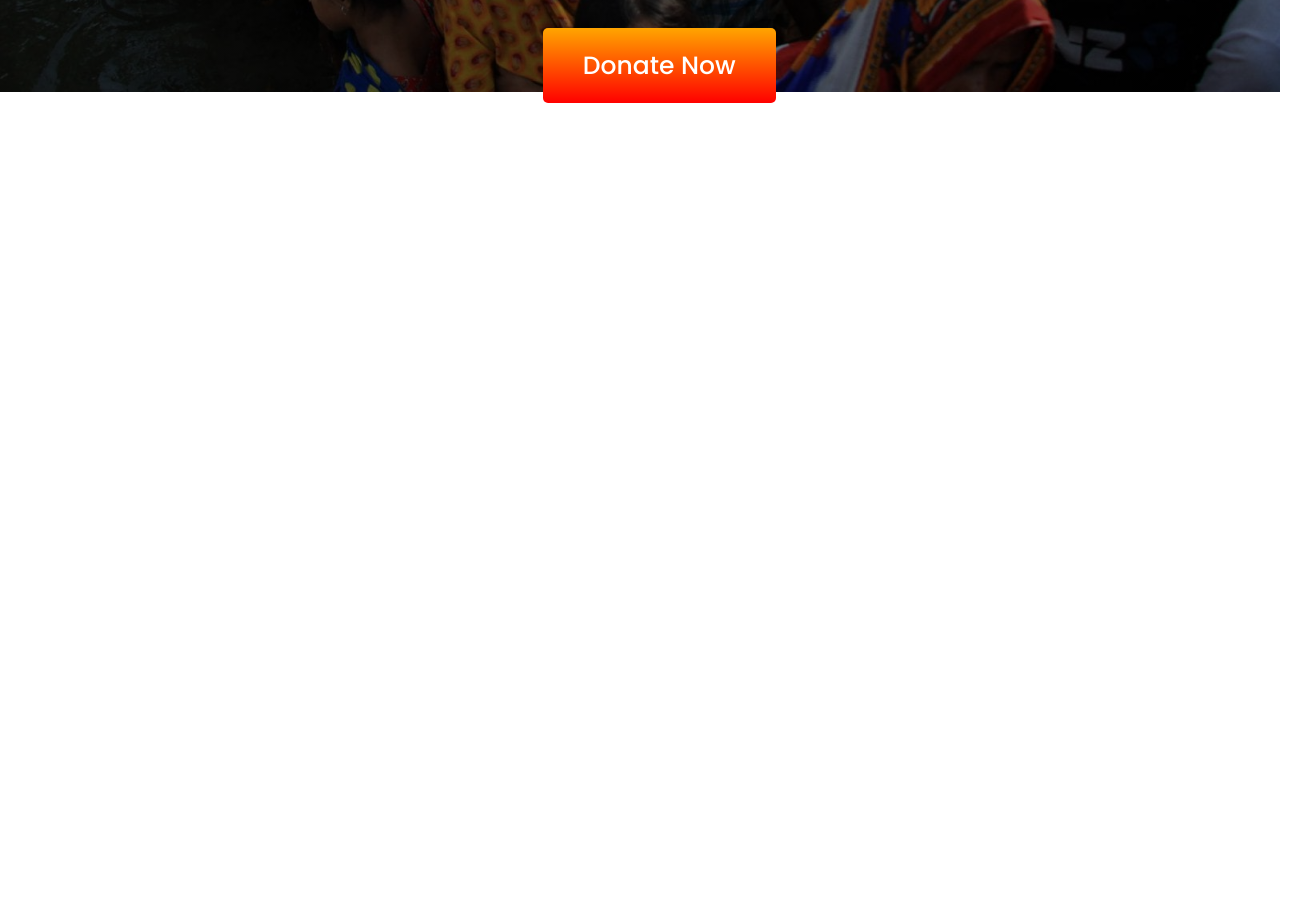
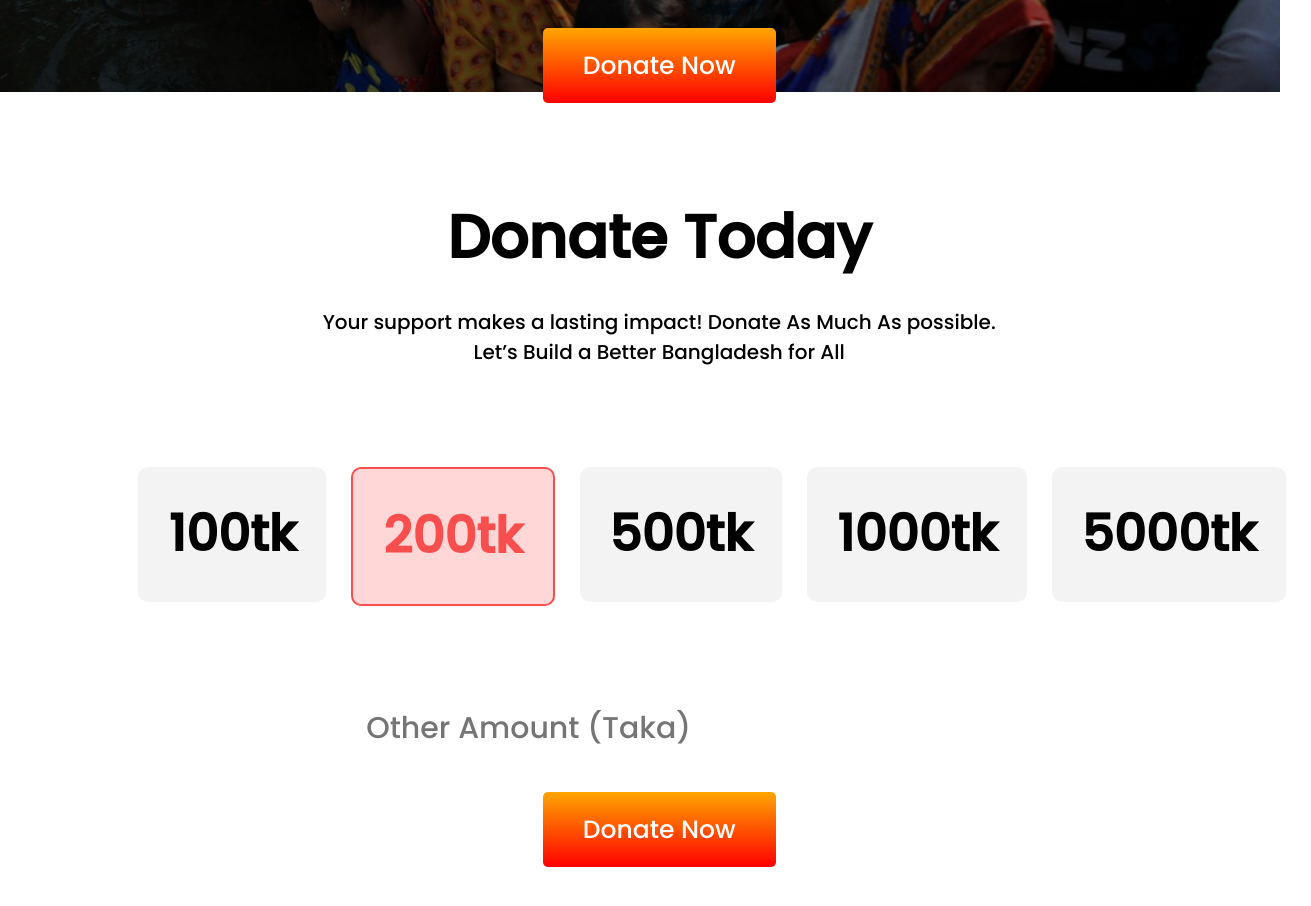
Before and after one commit to Parvez765/assignment-1, a plain HTML site: page index.html in a window 1280 px wide. Shown: the part 708-1614 px from the top of the page, 1311 px wide, since content can reach past the window. Before the commit the page ends 1093 px from the top, so only its background shows below. Drawn offline with Linux system fonts and the light colour scheme.

Commit message:
donation section done

```diff
--- a/index.html
+++ b/index.html
@@ -11,15 +11,46 @@
     <link rel="stylesheet" href="style.css">
 </head>
 <body>
-
-
-    <div class="header-section">
+   <section class="header-section">
         <div class="header-maincontent">
-            <h1>Let’s Help Those Who Are <br>More In Need</h1>
-            <p>We are a non-profit organization registered under the Bangladesh Department <br> of Social Services.It helps the poor community of Bangladesh <br>and performs various social activities.</p>
+            <h1 class="heading">Let’s Help Those Who Are <br>More In Need</h1>
+            <p class="paragraph">We are a non-profit organization registered under the Bangladesh Department <br> of Social Services.It helps the poor community of Bangladesh <br>and performs various social activities.</p>
             <a href="" class="btn">Donate Now</a>
         </div>
-    </div>
+    </Section>
 
+   <Section class="donation-section">
+        <div>
+            <h1 id ="donation-heading" class="heading">Donate Today</h1>
+            <p id="donationparagrah" class="paragraph">Your support makes a lasting impact! Donate As Much As possible.<br> Let’s Build a Better Bangladesh for All</p>
+        </div>
+    <section>
+
+    <section class="donation-amount">
+        <div class="amountof-money">
+            <h1 class="money">100tk</h1>
+        </div>
+        <div class="amountof-money">
+            <h1 id="twohundred" class="money">200tk</h1>
+        </div>
+        <div class="amountof-money">
+            <h1 class="money">500tk</h1>
+        </div>
+        <div class="amountof-money">
+            <h1 class="money">1000tk</h1>
+        </div>
+        <div class="amountof-money">
+            <h1 class="money">5000tk</h1>
+        </div>
+    </section>
+
+    <section>
+        <div>
+            <input type="text" placeholder="Other Amount (Taka)" class="amount-input">
+        </div>
+        <div>
+            <a href="" class="btn">Donate Now</a>
+        </div>
+    </section>
 </body>
 </html>
--- a/style.css
+++ b/style.css
@@ -17,13 +17,13 @@
     padding: 300px;
 }
 
-.header-section h1{
+.heading{
     font-size: 60px;
     color: white;
     margin-bottom: 15px;
 }
 
-.header-section p{
+.paragraph{
     font-size: 20px;
     margin-bottom: 50px;
     color: white;
@@ -38,3 +38,49 @@
     font-size: 25px;
     color: white;
 }
+
+.donation-section{
+    margin-left: 3%;
+    text-align: center;
+    padding: 100px;
+}
+
+#donationparagrah{
+    color: black
+}
+
+#donation-heading{
+    color: black;
+    margin-bottom: 25px;
+}
+
+.donation-amount{
+    display: flex;
+}
+
+.amountof-money{
+    width: 50%;
+    margin-top: 50px;
+}
+.money{
+    font-size: 50px;
+    background-color: #f3f3f3;
+    box-sizing: border-box;
+    padding: 30px;
+    margin-right: 25px;
+    border-radius: 10px;
+
+}
+
+#twohundred{
+    border: 2px solid #f94e4e;
+    background-color: #ffd7d7;
+    color: #f94e4e;
+}
+
+.amount-input{
+    margin-top: 100px;
+    font-size: 30px;
+    border: none;
+    margin-bottom: 60px;
+}
```
